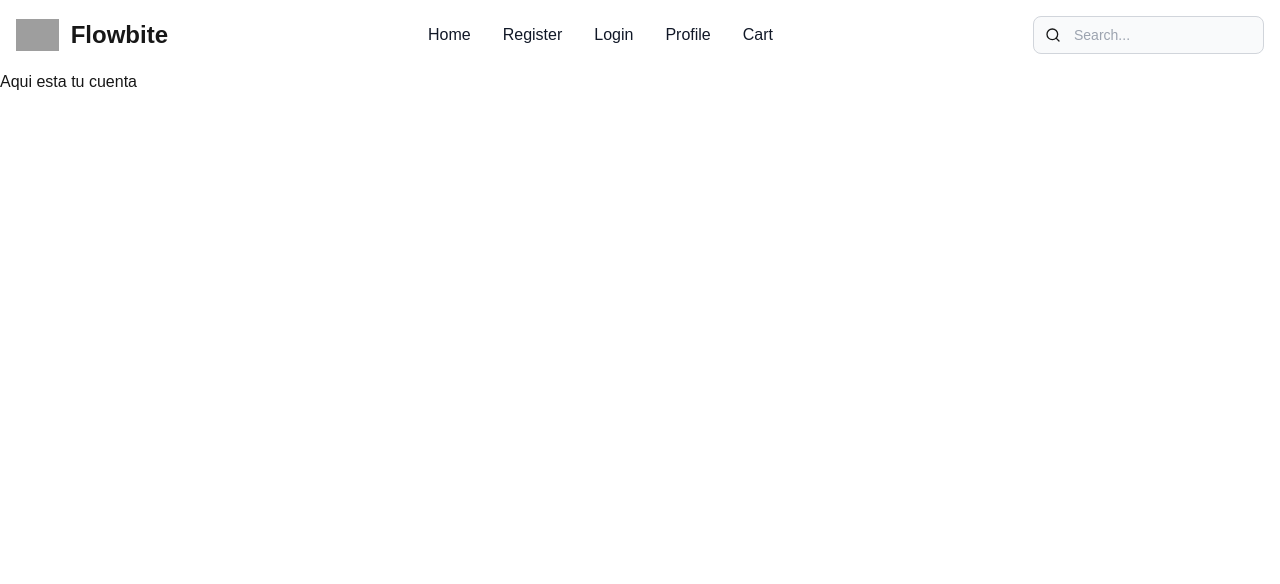
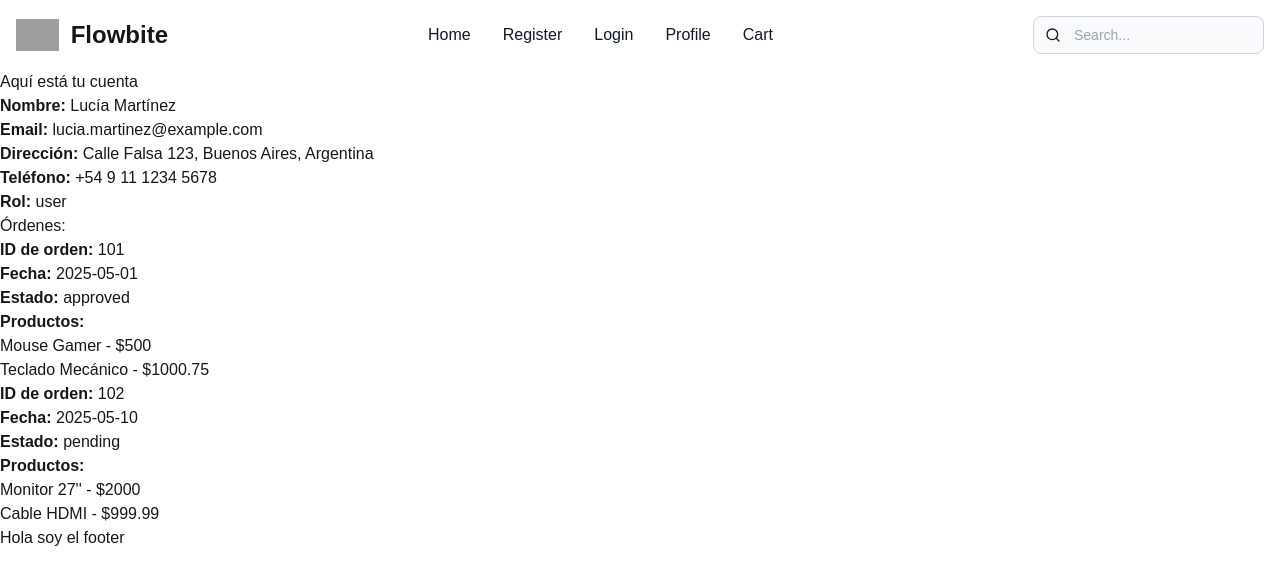
Before and after one commit to KarenMMedina/Proyecto-M4, a Next.js app in the folder front/: page /Profile in a window 1280 px wide. Shown: the top 584 px of the page. Built offline with nearby package versions, Linux system fonts and the light colour scheme; grey boxes are pictures that could not be loaded.

Commit message:
Vista del carrito con solo maquetado, footer y algunas modificaciones en importacion y exportacion en interface

```diff
--- a/front/src/app/(views)/Cart/page.tsx
+++ b/front/src/app/(views)/Cart/page.tsx
@@ -1,9 +1,77 @@
 import React from "react";
 
 export const Cart = () => {
-    return (
-        <>Aqui esta tu compra</>
-    )
-}
+    const cartItems = [
+    {
+      id: 1,
+      name: "iPhone 11",
+      image: "https://purepng.com/public/uploads/large/smartphone-iphone-11-pro-max-silver-san.png",
+      price: 699,
+      quantity: 1,
+    },
+    {
+      id: 2,
+      name: "Apple Watch Series 6",
+      image: "https://cdn-ipoint.waugi.com.ar/img/cms/landings-fichas/Watch/Watch%20Series%206/RX-S3_Smart_1-2-2.png",
+      price: 399,
+      quantity: 1,
+    },
+  ];
+
+  const subtotal = cartItems
+    .reduce((sum, item) => sum + item.price * item.quantity, 0)
+    .toFixed(2);
+
+  return (
+    <div className="max-w-4xl mx-auto p-6">
+      <h1 className="text-2xl font-bold mb-6">Tu Carrito</h1>
+
+      {/* Lista de productos */}
+      <div className="space-y-4 mb-8">
+        {cartItems.map((item) => (
+          <div
+            key={item.id}
+            className="flex items-center border rounded-lg p-4"
+          >
+            <img
+              src={item.image}
+              alt={item.name}
+              className="w-20 h-20 object-cover rounded"
+            />
+            <div className="ml-4 flex-1">
+              <h2 className="font-medium">{item.name}</h2>
+              <p className="text-gray-600">${item.price.toFixed(2)}</p>
+            </div>
+            <div className="flex items-center space-x-2">
+              <button className="px-2 py-1 border rounded">−</button>
+              <span>{item.quantity}</span>
+              <button className="px-2 py-1 border rounded">+</button>
+            </div>
+            <button className="ml-4 text-red-500">Eliminar</button>
+          </div>
+        ))}
+      </div>
+
+      {/* Resumen del pedido */}
+      <div className="border-t pt-4">
+        <div className="flex justify-between mb-2">
+          <span className="font-medium">Subtotal</span>
+          <span>${subtotal}</span>
+        </div>
+        <div className="flex justify-between mb-4">
+          <span className="font-medium">Envío</span>
+          <span>Gratis</span>
+        </div>
+        <div className="flex justify-between text-xl font-bold mb-6">
+          <span>Total</span>
+          <span>${subtotal}</span>
+        </div>
+        <button className="w-full py-3 bg-blue-600 text-white rounded-lg">
+          Ir a pagar
+        </button>
+      </div>
+    </div>
+  );
+};
 
 export default Cart;
--- a/front/src/app/(views)/Profile/page.tsx
+++ b/front/src/app/(views)/Profile/page.tsx
@@ -1,8 +1,80 @@
 import React from "react";
+import { IUser, eRole } from "../../../interfaces/index"
 
 export const Profile = () => {
+    const User: IUser = {
+        id: 1,
+        name: "Lucía Martínez",
+        email: "lucia.martinez@example.com",
+        address: "Calle Falsa 123, Buenos Aires, Argentina",
+        phone: "+54 9 11 1234 5678",
+        role: eRole.USER,
+        orders: [
+            {
+                id: 101,
+                status: "approved",
+                date: "2025-05-01",
+                userId: "1",
+                products: [
+                    {
+                        name: "Mouse Gamer",
+                        price: 500,
+                        image: "mouse.jpg"
+                    },
+                    {
+                        name: "Teclado Mecánico",
+                        price: 1000.75,
+                        image: "keyboard.jpg"
+                    }
+                ]
+            },
+            {
+                id: 102,
+                status: "pending",
+                date: "2025-05-10",
+                userId: "1",
+                products: [
+                    {
+                        name: "Monitor 27''",
+                        price: 2000,
+                        image: "monitor.jpg"
+                    },
+                    {
+                        name: "Cable HDMI",
+                        price: 999.99,
+                        image: "cable.jpg"
+                    }
+                ]
+            }
+        ]
+    };
+
     return (
-        <>Aqui esta tu cuenta</>
+        <div>
+            <h2>Aquí está tu cuenta</h2>
+            <p><strong>Nombre:</strong> {User.name}</p>
+            <p><strong>Email:</strong> {User.email}</p>
+            <p><strong>Dirección:</strong> {User.address}</p>
+            <p><strong>Teléfono:</strong> {User.phone}</p>
+            <p><strong>Rol:</strong> {User.role}</p>
+
+            <h3>Órdenes:</h3>
+            {User.orders.map((order) => (
+                <div key={order.id}>
+                    <p><strong>ID de orden:</strong> {order.id}</p>
+                    <p><strong>Fecha:</strong> {order.date}</p>
+                    <p><strong>Estado:</strong> {order.status}</p>
+                    <p><strong>Productos:</strong></p>
+                    <ul>
+                        {order.products.map((product, index) => (
+                            <li key={index}>
+                                {product.name} - ${product.price}
+                            </li>
+                        ))}
+                    </ul>
+                </div>
+            ))}
+        </div>
     )
 }
 
--- a/front/src/app/(views)/layout.tsx
+++ b/front/src/app/(views)/layout.tsx
@@ -1,5 +1,6 @@
 import React, { FC } from "react";
 import Navbar from "@/components/Navbar/Navbar";
+import Footer from "@/components/Footer/Footer";
 
 interface LayoutSecundaryProps {
     children: React.ReactNode;
@@ -10,6 +11,7 @@ const LayoutSecundary: FC<LayoutSecundaryProps> = ({ children }) => {
         <>
             <Navbar />
             {children}
+            <Footer />
         </>
     );
 }
--- /dev/null
+++ b/front/src/components/Footer/Footer.tsx
@@ -0,0 +1,9 @@
+import React from "react";
+
+export const Footer= () => {
+    return (
+        <div>Hola soy el footer</div>
+    )
+}
+
+export default Footer;
--- a/front/src/components/Products/OneCard.tsx
+++ b/front/src/components/Products/OneCard.tsx
@@ -1,6 +1,6 @@
 import React from "react";
 
-import IProduct from "../../interfaces/index";
+import {IProduct} from "../../interfaces/index";
 import Image from "next/image";
 
 export const OneCard: React.FC<IProduct> = ({name, price, image }) => {
--- a/front/src/interfaces/index.ts
+++ b/front/src/interfaces/index.ts
@@ -43,4 +43,6 @@ interface IUser {
     orders: IOrder[];
 }
 
-export default IProduct;
+// export default IProduct;
+export type { IProduct, ICategory, IOrder, IUser };
+export { eRole, eOrderStatus };
```
Also changed, not shown: front/src/components/ProductDetail/ProductDetail.tsx (+20 -9 lines).
